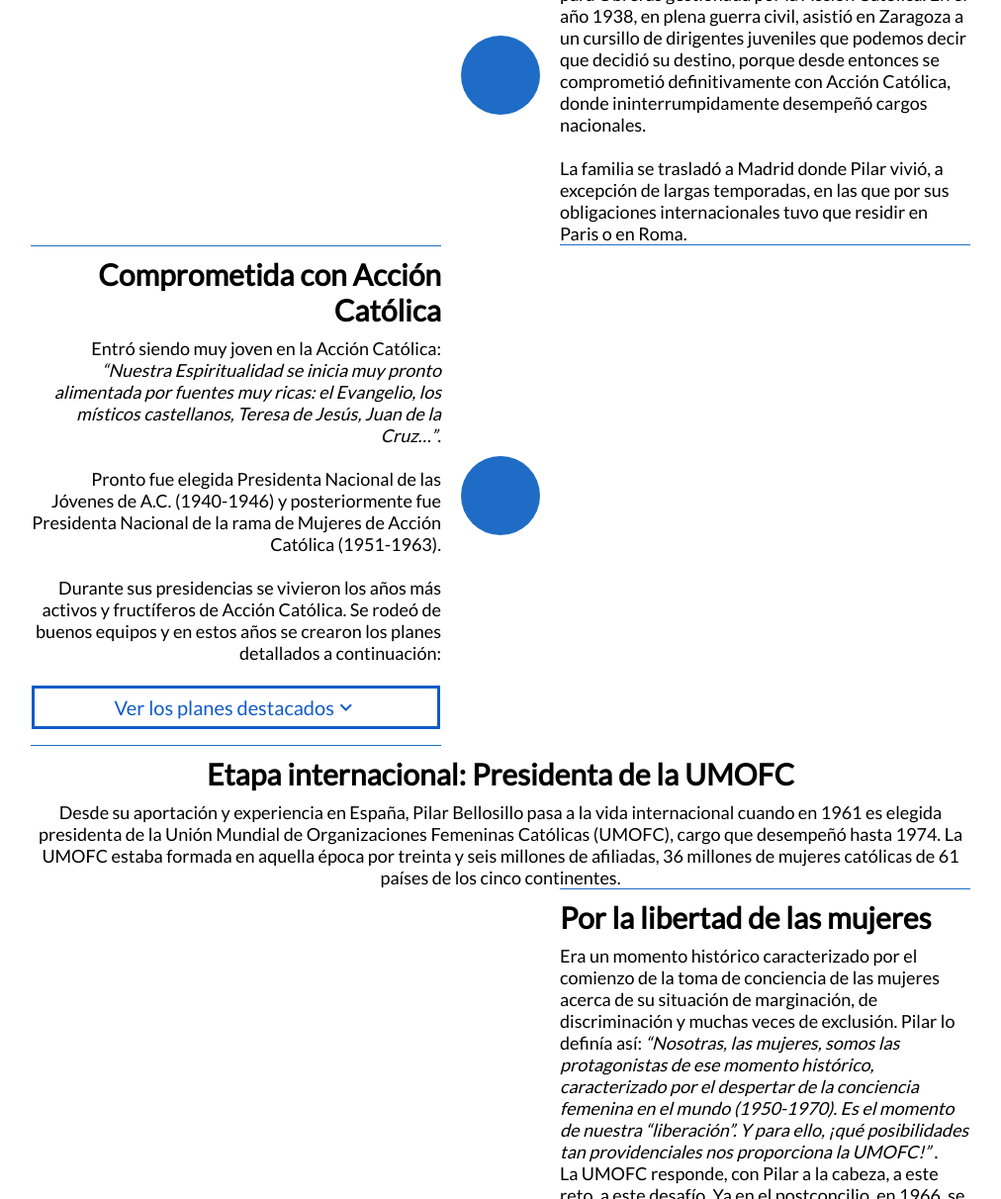
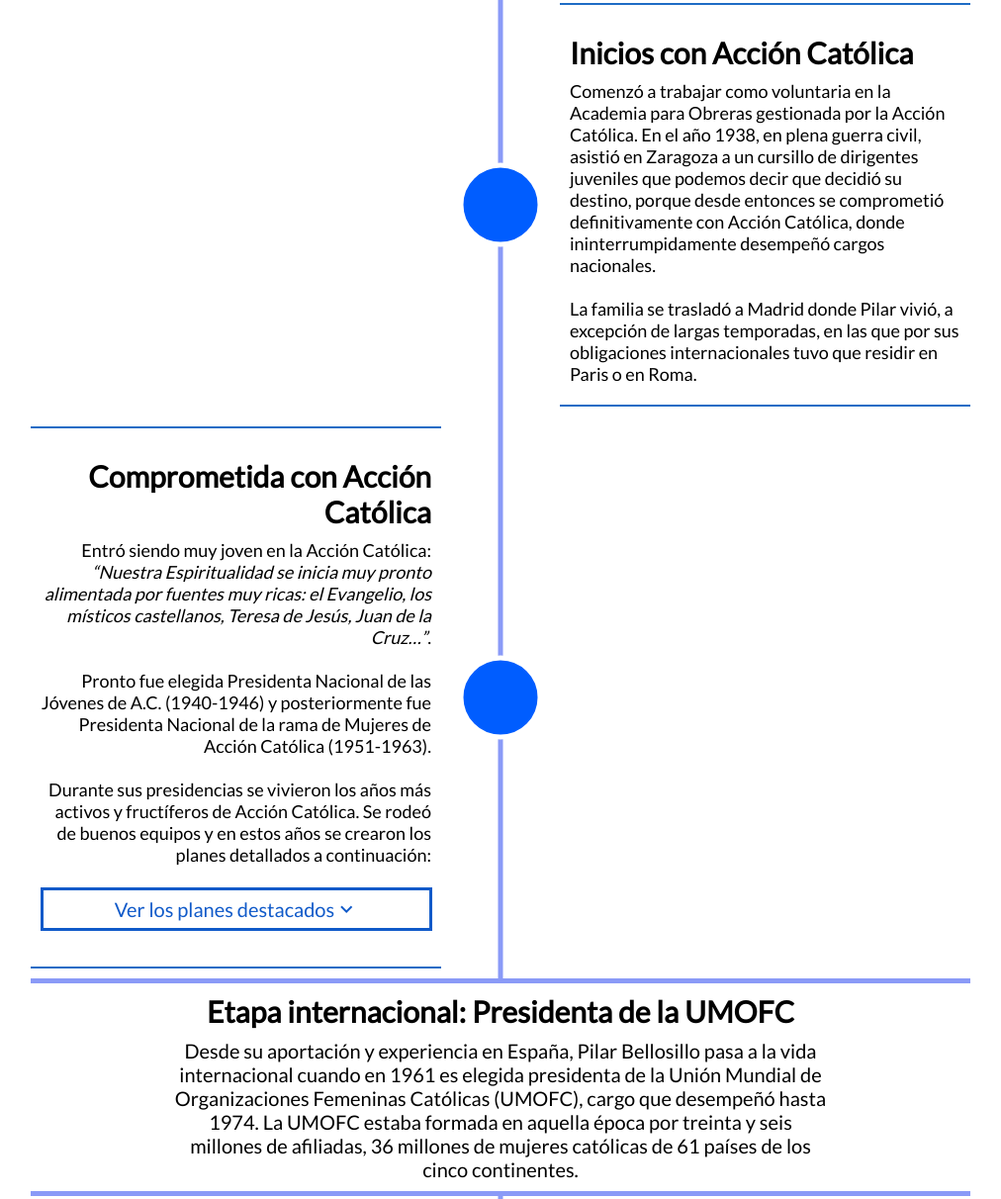
Before and after one commit to alexbertis/pilar-bellosillo, a plain HTML site: page pilarbellosillo/public/index.html in a window 1280 px wide. Shown: the part 1622-2834 px from the top of the page at 99% size, without its empty margins (134-1146 px from the left). Drawn offline with Linux system fonts and the light colour scheme.

Commit message:
Update styles

```diff
--- a/pilarbellosillo/public/index.html
+++ b/pilarbellosillo/public/index.html
@@ -29,10 +29,10 @@
         <div id="vida">
             <h4 style="font-size: 40px">INFORMACIÓN DE PILAR BELLOSILLO GARCIA-VERDE</h4>
             <div class="crono" >
-                <div class="cronoT" id="comienzosAC" style="grid-row: 1">
+                <div class="cronoT up" id="comienzosAC" style="grid-row: 1">
                     <h3>22 de diciembre de 1913</h3>
                     <p style="font-size: 25px">Nace Pilar Bellosillo en Madrid</p>
-                    <p style="font-size: 20px; padding: 0 15% 10px">
+                    <p class="texto">
                         De familia profundamente cristiana, era la segunda de ocho hermanos y recordaba los encuentros familiares en la casa de los abuelos en Derroñadas (Soria),
                         donde la compañía familiar y el encuentro con la naturaleza marcaron su vida. En este ambiente también maduró su Fe Cristiana, de la que da testimonio con
                         su vida en innumerables escritos.
@@ -96,7 +96,7 @@
 
                 <div class="cronoT" id="etapaInter" style="grid-row: 5">
                     <h3>Etapa internacional: Presidenta de la UMOFC</h3>
-                    <p>
+                    <p class="texto">
                         Desde su aportación y experiencia en España, Pilar Bellosillo pasa a la vida internacional cuando en 1961 es elegida
 						presidenta de la Unión Mundial de Organizaciones Femeninas Católicas (UMOFC), cargo que desempeñó hasta 1974.
 						La UMOFC estaba formada en aquella época por treinta y seis millones de afiliadas, 36 millones de mujeres católicas
@@ -202,7 +202,7 @@
 					</p>
                 </div>
                 <div class="cronoC circulo100"  style="grid-row: 9"></div>
-                <div class="cronoT" style="grid-row: 10">
+                <div class="cronoT down" style="grid-row: 10">
                     <h3>2 de enero de 2003</h3>
                     <p style="font-size: 20px">Fallece Pilar Bellosillo en Madrid</p>
                 </div>
--- a/pilarbellosillo/public/styles.css
+++ b/pilarbellosillo/public/styles.css
@@ -164,20 +164,36 @@ footer {
 
 .cronoT {
   grid-column-start: 1;
-  grid-column-end: 4
+  grid-column-end: 4;
+  border-top: 5px solid #8a9af7;
+  border-bottom: 5px solid #8a9af7;
+}
+.cronoT.up {
+  border-top: none
+}
+.cronoT.down {
+  border-bottom: none
+}
+.cronoT .texto {
+  font-size: 20px;
+  padding: 0 15% 10px;
 }
 .cronoL {
   grid-column: 1;
-  border-top: 1px solid #1e6cc5;
-  border-bottom: 1px solid #1e6cc5;
+  padding: 20px 10px;
+  margin: 10px 0;
+  border-top: 2px solid #1e6cc5;
+  border-bottom: 2px solid #1e6cc5;
 }
 .cronoC {
   grid-column: 2
 }
 .cronoR {
   grid-column: 3;
-  border-top: 1px solid #1e6cc5;
-  border-bottom: 1px solid #1e6cc5;
+  padding: 20px 10px;
+  margin: 10px 0;
+  border-top: 2px solid #1e6cc5;
+  border-bottom: 2px solid #1e6cc5;
 }
 
 .cronoL * {
@@ -190,11 +206,10 @@ footer {
 }
 
 .circulo100 {
-  margin: 20px;
-  height: 80px;
-  width: 80px;
-  border-radius: 40px;
-  background-color: #1e6cc5
+  height: 100%;
+  width: 100%;
+  background-image: url(img/puntos-historia.svg);
+  background-position: center;
 }
 
 .showhide {
```
Also changed, not shown: pilarbellosillo/public/img/puntos-historia.svg (added), 1 other file.
